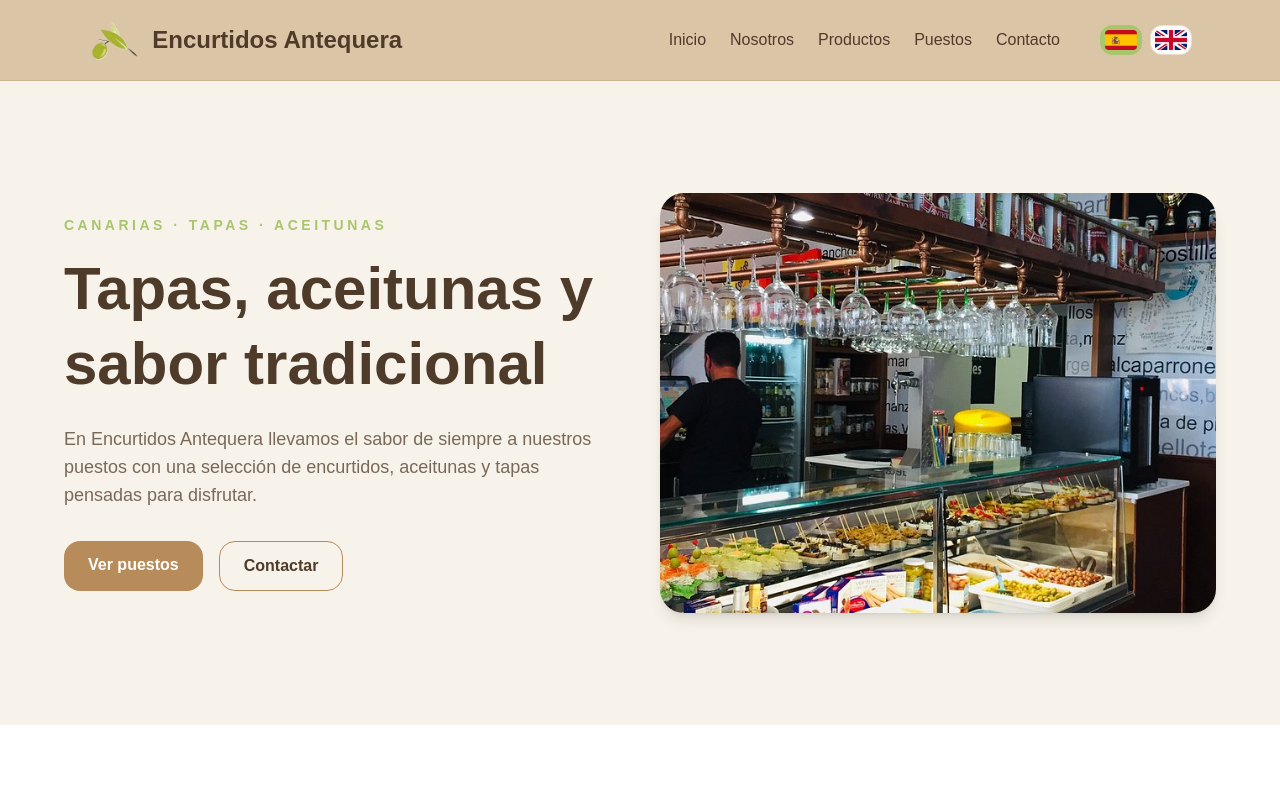
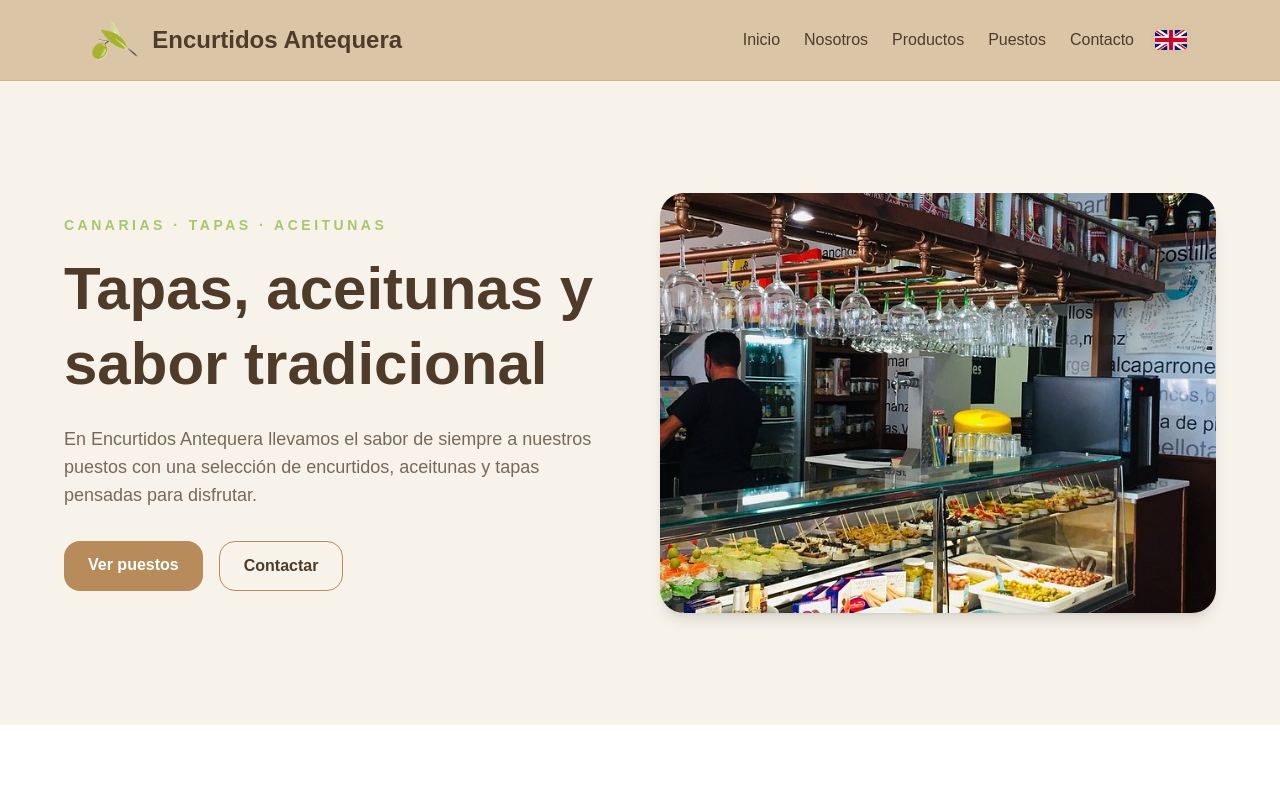
Before and after one commit to jorgemc174/encurtidos-antequera, a React (Vite) app: page / in a window 1280 px wide. Shown: the top 800 px of the page. Built offline with nearby package versions, Linux system fonts and the light colour scheme.

Commit message:
bandera corregida

```diff
--- a/src/pages/Home.jsx
+++ b/src/pages/Home.jsx
@@ -139,6 +139,7 @@ export default function Home() {
             <span className="text-2xl font-bold">Encurtidos Antequera</span>
           </div>
 
+          <div className="flex items-center gap-4">
             <div className="hidden md:flex gap-6 font-medium items-center">
               <a href="#inicio" className="hover:text-[#7A5530] transition">
                 {t.inicio}
@@ -155,38 +156,18 @@ export default function Home() {
               <a href="#contacto" className="hover:text-[#7A5530] transition">
                 {t.contacto}
               </a>
+            </div>
 
-            <div className="flex items-center gap-2 ml-4">
             <button
-                onClick={() => setLang("es")}
-                className={`p-1 rounded-xl border transition ${
-                  lang === "es"
-                    ? "bg-[#A8C66C] border-[#A8C66C]"
-                    : "bg-white border-[#B78B5A]/30"
-                }`}
+              onClick={() => setLang(lang === "es" ? "en" : "es")}
+              className="p-1 rounded-xl border bg-[#D9C3A3] border-[#D9C3A3] transition"
             >
               <img
-                  src={espanaImg}
-                  alt="Español"
+                src={lang === "es" ? inglaterraImg : espanaImg}
+                alt={lang === "es" ? "Switch to English" : "Cambiar a español"}
                 className="w-8 h-5 object-cover rounded-sm"
               />
             </button>
-
-              <button
-                onClick={() => setLang("en")}
-                className={`p-1 rounded-xl border transition ${
-                  lang === "en"
-                    ? "bg-[#A8C66C] border-[#A8C66C]"
-                    : "bg-white border-[#B78B5A]/30"
-                }`}
-              >
-                <img
-                  src={inglaterraImg}
-                  alt="English"
-                  className="w-8 h-5 object-cover rounded-sm"
-                />
-              </button>
-            </div>
           </div>
         </nav>
       </header>
```
Lines whose indentation alone changed are shown as unchanged.
